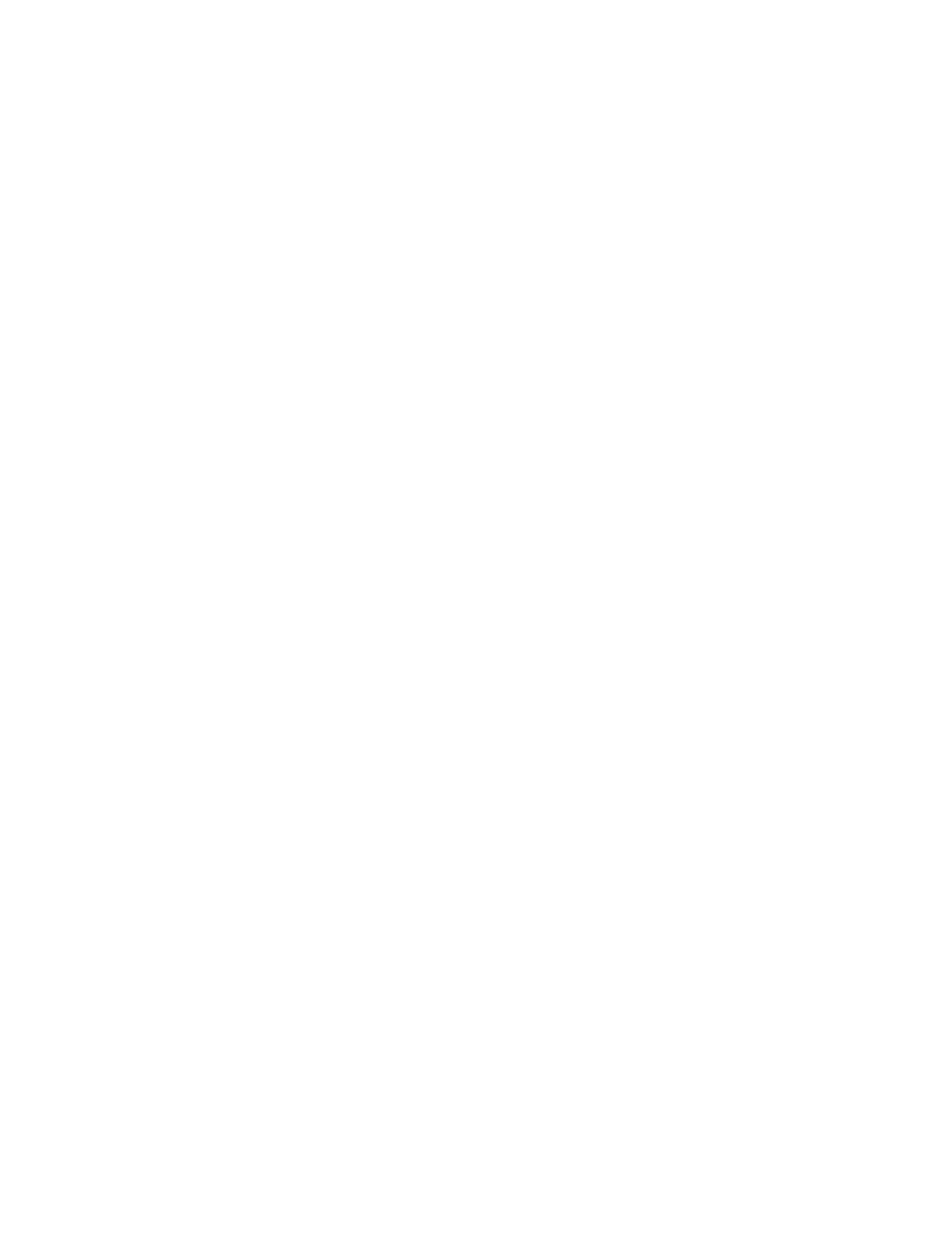
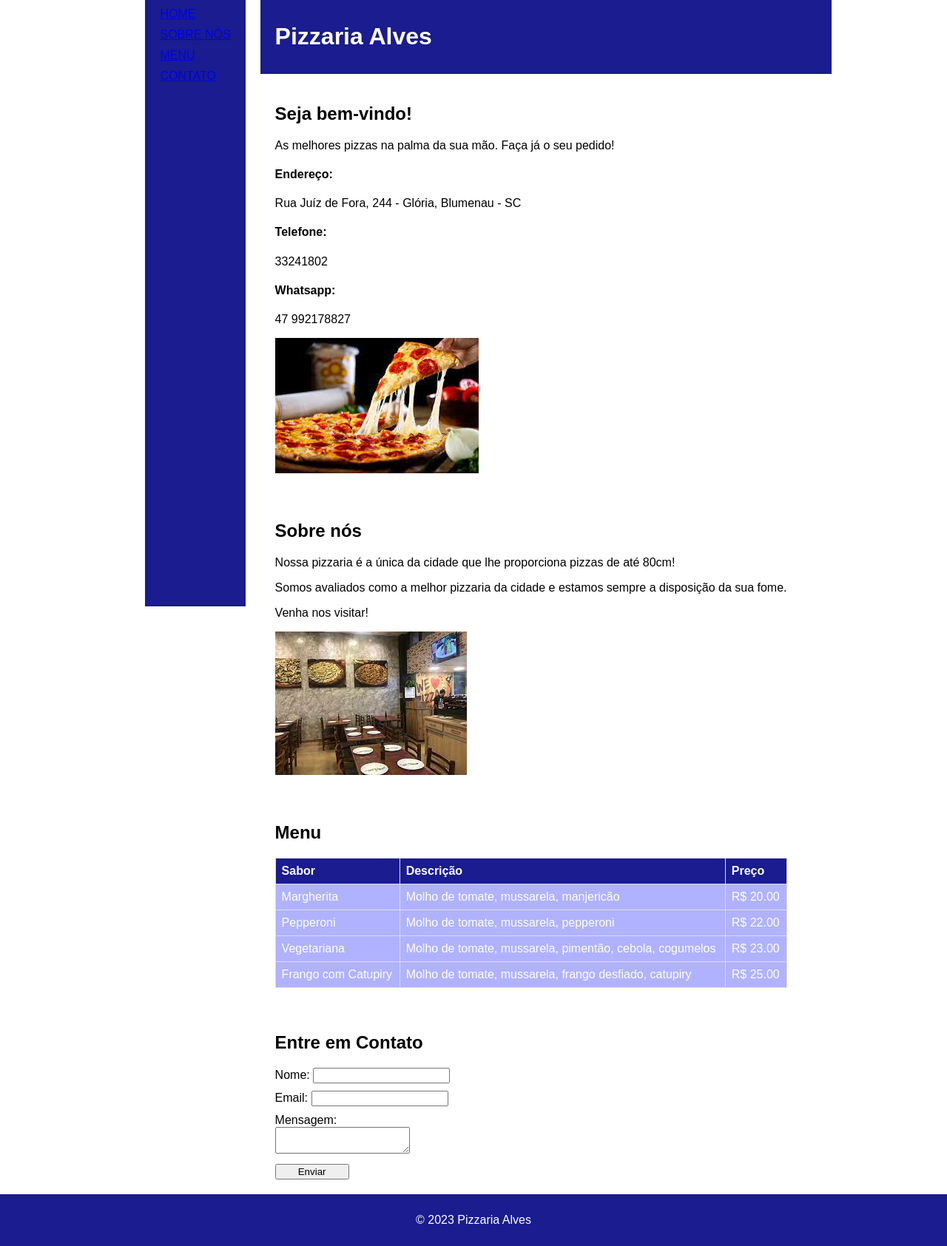
Before and after one commit to emilyalvese/PPI, a PHP site: page /prova.html in a window 1280 px wide. Before the commit the page is empty. Shown: the whole page at 74% size. Before the commit the page ends 800 px from the top, so only its background shows below. Run offline with PHP 8.4, Linux system fonts and the light colour scheme.

Commit message:
atualizações prova

```diff
--- a/Prova1/prova.css
+++ b/Prova1/prova.css
@@ -0,0 +1,101 @@
+.sidebar{
+    grid-area: sidebar;
+    font-family: Arial, sans-serif;
+    background-color: rgb(26, 28, 143);
+    color: white;
+    padding: 10px 20px;
+    height: 100vh;
+    display: block;
+    margin-right: 20px;
+}
+.sidebar, ul, li{
+    margin-bottom: 10px;
+}
+
+body, ul{
+    margin: 0;
+    padding: 0;
+}
+
+html {
+    width: 100%;
+}
+
+main{
+    display: flex;
+}
+
+body{
+    font-family: Arial, sans-serif;
+    display: flex;
+    flex-direction: column;
+    align-items: center;
+    width: 100%;
+}
+
+header{
+    background-color: rgb(26, 28, 143);
+    color: white;
+    width: 100%;
+    display: flex;
+    justify-content: space-between;
+    align-items: center;
+    padding: 10px 20px;
+}
+
+li{
+    color: #ddd;
+}
+
+nav, .sidebar, ul{
+    list-style: none;
+}
+
+section{
+    padding: 20px;
+}
+
+form{
+    display: grid;
+    gap: 10px;
+}
+#btn{
+    width: 100px;
+}
+
+footer{
+    background-color: rgb(26, 28, 143);
+    color: white;
+    width: 100%;
+    text-align: center;
+    padding: 10px 0;
+}
+
+table{
+    width: 100%;
+    border-collapse: collapse;
+}
+
+table, th, table, td{
+    border: 1px solid #ddd;
+    padding: 8px;
+    text-align: left;
+}
+
+th{
+    background-color: rgb(26, 28, 143);
+    color: white;
+}
+td{
+    background-color: rgb(176, 178, 255);
+    color: white;
+}
+
+img{
+    transition: transform 0.3s ease-in-out;
+}
+
+img:hover{
+    /* Aumenta o tamanho da imagem em 10% */
+    transform: scale(1.1);
+}
--- a/Prova1/prova.html
+++ b/Prova1/prova.html
@@ -4,11 +4,105 @@
     <meta charset="UTF-8">
     <meta http-equiv="X-UA-Compatible" content="IE=edge">
     <meta name="viewport" content="width=device-width, initial-scale=1.0">
-    <title>Prova 1</title>
+    <title>Pizzaria Alves</title>
 
     <link rel="stylesheet" href="prova.css">
 </head>
 <body>
+    <main>
+    <div class="sidebar">
+        <nav>
+            <ul>
+                <li><a href="#home">HOME</a></li>
+                <li><a href="#sobre">SOBRE NÓS</a></li>
+                <li><a href="#menu">MENU</a></li>
+                <li><a href="#contato">CONTATO</a></li>
+            </ul>
+        </nav>
+    </div>
 
+    <div id="content">
+        <header>
+            <h1>Pizzaria Alves</h1>
+        </header>
+
+        <section id="home">
+            <h2>Seja bem-vindo!</h2>
+            <p>As melhores pizzas na palma da sua mão. Faça já o seu pedido!</p>
+            <h4>Endereço:</h4>
+            <p>Rua Juíz de Fora, 244 - Glória, Blumenau - SC</p>
+            <h4>Telefone:</h4>
+            <p>33241802</p>
+            <h4>Whatsapp:</h4>
+            <p>47 992178827</p>
+            <img src="pizza.jpg" alt="Pizza Margherita" />
+        </section>
+
+        <section id="sobre">
+            <h2>Sobre nós</h2>
+            <p>Nossa pizzaria é a única da cidade que lhe proporciona pizzas de até 80cm!</p>
+            <p>Somos avaliados como a melhor pizzaria da cidade e estamos sempre a disposição da sua fome.</p>
+            <p>Venha nos visitar!</p>
+            <img src="pizzaria.jpg" alt="Ambiente interior da Pizzaria Alves">
+        </section>
+
+        <section id="menu">
+            <h2>Menu</h2>
+            <table>
+                <tr>
+                    <th>Sabor</th>
+                    <th>Descrição</th>
+                    <th>Preço</th>
+                </tr>
+                <tr>
+                    <td>Margherita</td>
+                    <td>Molho de tomate, mussarela, manjericão</td>
+                    <td>R$ 20.00</td>
+                </tr>
+                <tr>
+                    <td>Pepperoni</td>
+                    <td>Molho de tomate, mussarela, pepperoni</td>
+                    <td>R$ 22.00</td>
+                </tr>
+                <tr>
+                    <td>Vegetariana</td>
+                    <td>Molho de tomate, mussarela, pimentão, cebola, cogumelos</td>
+                    <td>R$ 23.00</td>
+                </tr>
+                <tr>
+                    <td>Frango com Catupiry</td>
+                    <td>Molho de tomate, mussarela, frango desfiado, catupiry</td>
+                    <td>R$ 25.00</td>
+                </tr>
+            </table>
+        </section>
+
+        <section id="contato">
+            <h2>Entre em Contato</h2>
+            <form>
+                <div>
+                    <label for="name">Nome:</label>
+                    <input type="text" id="name" name="name">
+                </div>
+                <div>
+                    <label for="email">Email:</label>
+                    <input type="email" id="email" name="email">
+                </div>
+                <div>
+                    <label for="message">Mensagem:</label>
+                    <br>
+                    <textarea id="message" name="message"></textarea>
+                </div>
+                <div>
+                    <button id="btn" type="submit">Enviar</button>
+                </div>
+            </form>
+        </section>
+    </div>
+</main>
+
+    <footer>
+        <p>&copy; 2023 Pizzaria Alves</p>
+    </footer>
 </body>
 </html>
```
Also changed, not shown: Prova1/teste.css (+28 -10 lines), Prova1/teste.html (deleted, +0 -95 lines).
